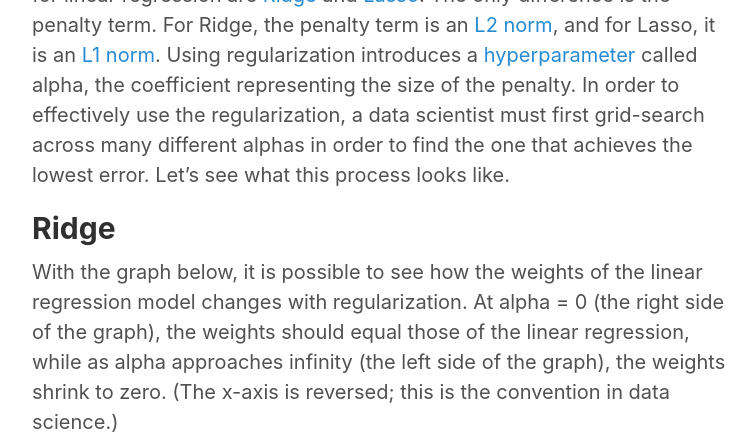
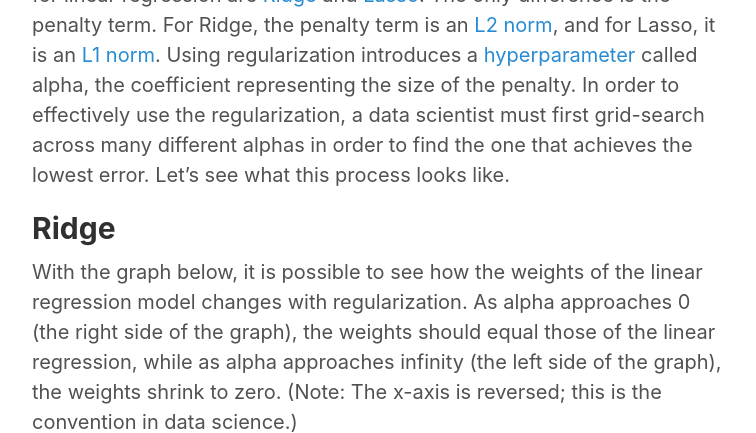
Before and after one commit to harrisonized/harrisonized.github.io, a Jekyll site: the page built from _posts/2019-04-23-predicting-popularity-of-rock-climbs-regression.md, in a window 1280 px wide and 900 px high, scrolled down 6164 px, cut to the strip 0-433 px from the top of the window. Shown: the whole strip, without its empty margins (258-1014 px from the left). Built offline with Jekyll 4.4.1, drawn with Linux system fonts in a browser that asks for light colours; some of the changed text lies outside the part shown.

Commit message:
fixing minor typos

````diff
--- a/_posts/2019-04-23-predicting-popularity-of-rock-climbs-regression.md
+++ b/_posts/2019-04-23-predicting-popularity-of-rock-climbs-regression.md
@@ -81,7 +81,7 @@ After training and validating on each fold, I can obtain a score to measure how
 
 The R² value is a good metric for regression problems, because it is a measure of how well my model captures the variance of my data. It is defined by the following formula:
 
-```python
+```markdown
 R² = 1 - SSE/SST
 ```
 
@@ -123,7 +123,7 @@ To rein in the effects of heteroscedasticity, one effective technique is to use
 
 ## **Ridge**
 
-With the graph below, it is possible to see how the weights of the linear regression model changes with regularization. At alpha = 0 (the right side of the graph), the weights should equal those of the linear regression, while as alpha approaches infinity (the left side of the graph), the weights shrink to zero. (The x-axis is reversed; this is the convention in data science.)
+With the graph below, it is possible to see how the weights of the linear regression model changes with regularization. As alpha approaches 0 (the right side of the graph), the weights should equal those of the linear regression, while as alpha approaches infinity (the left side of the graph), the weights shrink to zero. (Note: The x-axis is reversed; this is the convention in data science.)
 
 ![weights-vs-alpha.png](https://github.com/harrisonized/predicting-popularity-of-rock-climbs-regression/blob/master/figures/bishop/ridge/weights-vs-alpha.png?raw=true)
 
````
Also changed, not shown: other parts of _posts/2019-04-23-predicting-popularity-of-rock-climbs-regression.md (+1 -1 lines).
